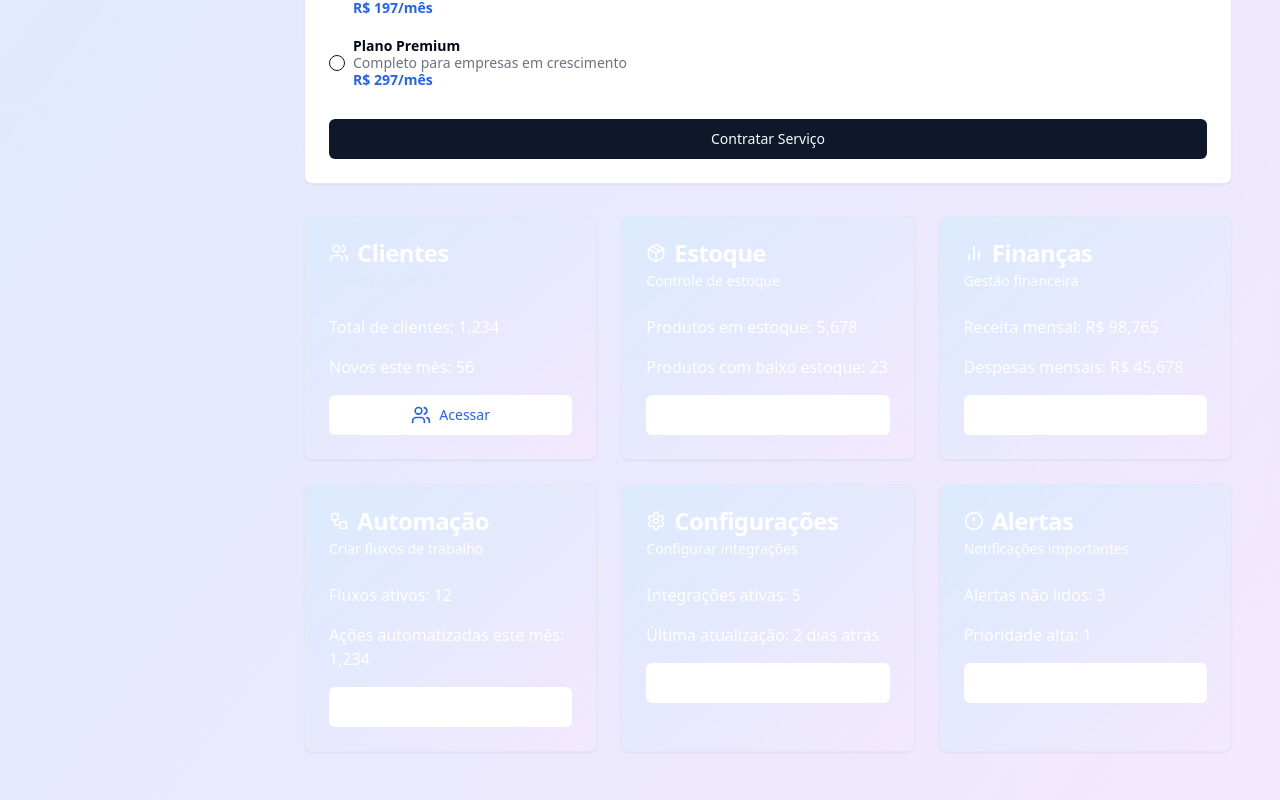
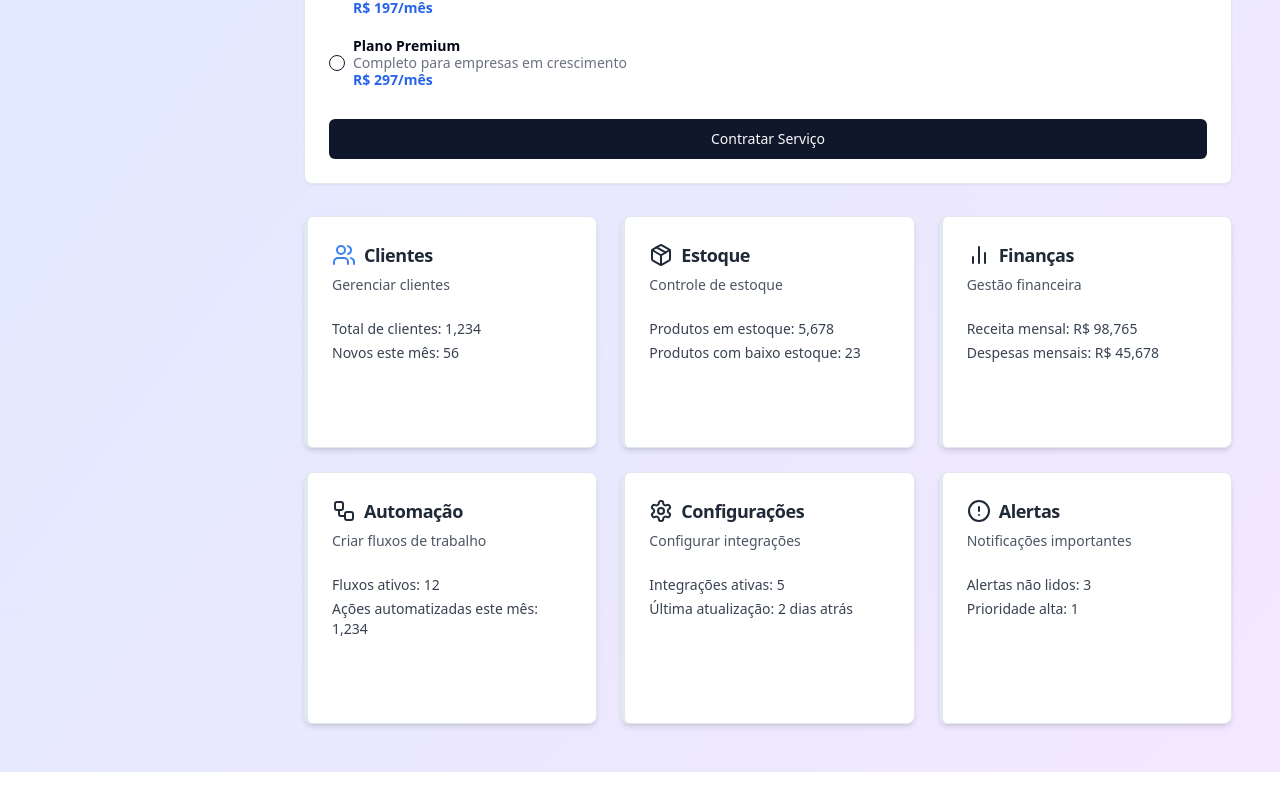
Before and after one commit to rafaelgonnect/client-nexus-hub-73, a React (Vite) app: page / in a window 1280 px wide. Shown: the part 910-1710 px from the top of the page. After the commit the page ends 1682 px from the top, so only its background shows below. Built offline with nearby package versions, Linux system fonts and the light colour scheme.

Commit message:
Fix dashboard card layout
Adjusted the layout of shortcut cards on the dashboard for better appearance. Also resolved an issue where a white space appeared when scrolling on large pages.
[skip gpt_engineer]

```diff
--- a/src/pages/Index.jsx
+++ b/src/pages/Index.jsx
@@ -17,10 +17,10 @@ const Index = () => {
       <PayTheBil />
 
       {/* Main Modules */}
-      <div className="grid grid-cols-1 sm:grid-cols-2 lg:grid-cols-3 gap-6">
+      <div className="grid grid-cols-1 sm:grid-cols-2 lg:grid-cols-3 gap-6 mt-8">
         <ModuleCard
           title="Clientes"
-          icon={<Users className="mr-2" size={20} />}
+          icon={<Users className="h-6 w-6" />}
           description="Gerenciar clientes"
           stats={['Total de clientes: 1,234', 'Novos este mês: 56']}
           link="/clientes"
@@ -28,7 +28,7 @@ const Index = () => {
         />
         <ModuleCard
           title="Estoque"
-          icon={<Package className="mr-2" size={20} />}
+          icon={<Package className="h-6 w-6" />}
           description="Controle de estoque"
           stats={['Produtos em estoque: 5,678', 'Produtos com baixo estoque: 23']}
           link="/estoque"
@@ -36,7 +36,7 @@ const Index = () => {
         />
         <ModuleCard
           title="Finanças"
-          icon={<BarChart2 className="mr-2" size={20} />}
+          icon={<BarChart2 className="h-6 w-6" />}
           description="Gestão financeira"
           stats={['Receita mensal: R$ 98,765', 'Despesas mensais: R$ 45,678']}
           link="/financas"
@@ -44,7 +44,7 @@ const Index = () => {
         />
         <ModuleCard
           title="Automação"
-          icon={<Workflow className="mr-2" size={20} />}
+          icon={<Workflow className="h-6 w-6" />}
           description="Criar fluxos de trabalho"
           stats={['Fluxos ativos: 12', 'Ações automatizadas este mês: 1,234']}
           link="/automacao"
@@ -52,7 +52,7 @@ const Index = () => {
         />
         <ModuleCard
           title="Configurações"
-          icon={<Settings className="mr-2" size={20} />}
+          icon={<Settings className="h-6 w-6" />}
           description="Configurar integrações"
           stats={['Integrações ativas: 5', 'Última atualização: 2 dias atrás']}
           link="/configuracoes"
@@ -60,7 +60,7 @@ const Index = () => {
         />
         <ModuleCard
           title="Alertas"
-          icon={<AlertCircle className="mr-2" size={20} />}
+          icon={<AlertCircle className="h-6 w-6" />}
           description="Notificações importantes"
           stats={['Alertas não lidos: 3', 'Prioridade alta: 1']}
           link="#"
@@ -73,17 +73,20 @@ const Index = () => {
 };
 
 const ModuleCard = ({ title, icon, description, stats, link, color, buttonText = "Acessar" }) => (
-  <Card className={`bg-gradient-to-br from-${color}-500 to-${color}-600 text-white`}>
+  <Card className={`bg-white border-l-4 border-${color}-500 shadow-md hover:shadow-lg transition-shadow`}>
     <CardHeader>
-      <CardTitle className="flex items-center">{icon} {title}</CardTitle>
-      <CardDescription className={`text-${color}-100`}>{description}</CardDescription>
+      <CardTitle className="flex items-center text-lg font-semibold text-gray-800">
+        <span className={`mr-2 text-${color}-500`}>{icon}</span>
+        {title}
+      </CardTitle>
+      <CardDescription className="text-sm text-gray-600">{description}</CardDescription>
     </CardHeader>
     <CardContent>
       {stats.map((stat, index) => (
-        <p key={index} className="mb-4">{stat}</p>
+        <p key={index} className="text-sm text-gray-700 mb-1">{stat}</p>
       ))}
-      <Link to={link}>
-        <Button className={`w-full bg-white text-${color}-600 hover:bg-${color}-100`}>
+      <Link to={link} className="mt-4 inline-block">
+        <Button className={`w-full bg-${color}-500 hover:bg-${color}-600 text-white`}>
           {icon} {buttonText}
         </Button>
       </Link>
```
